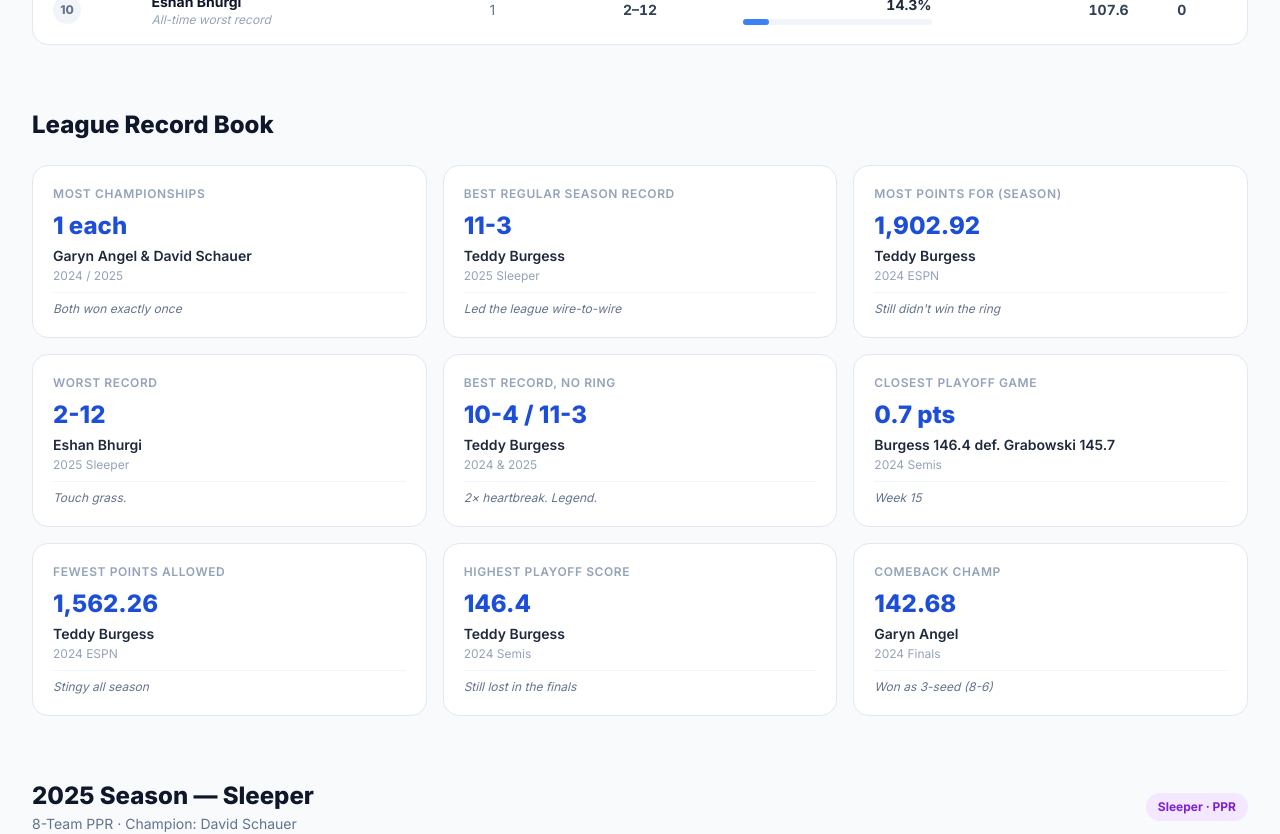
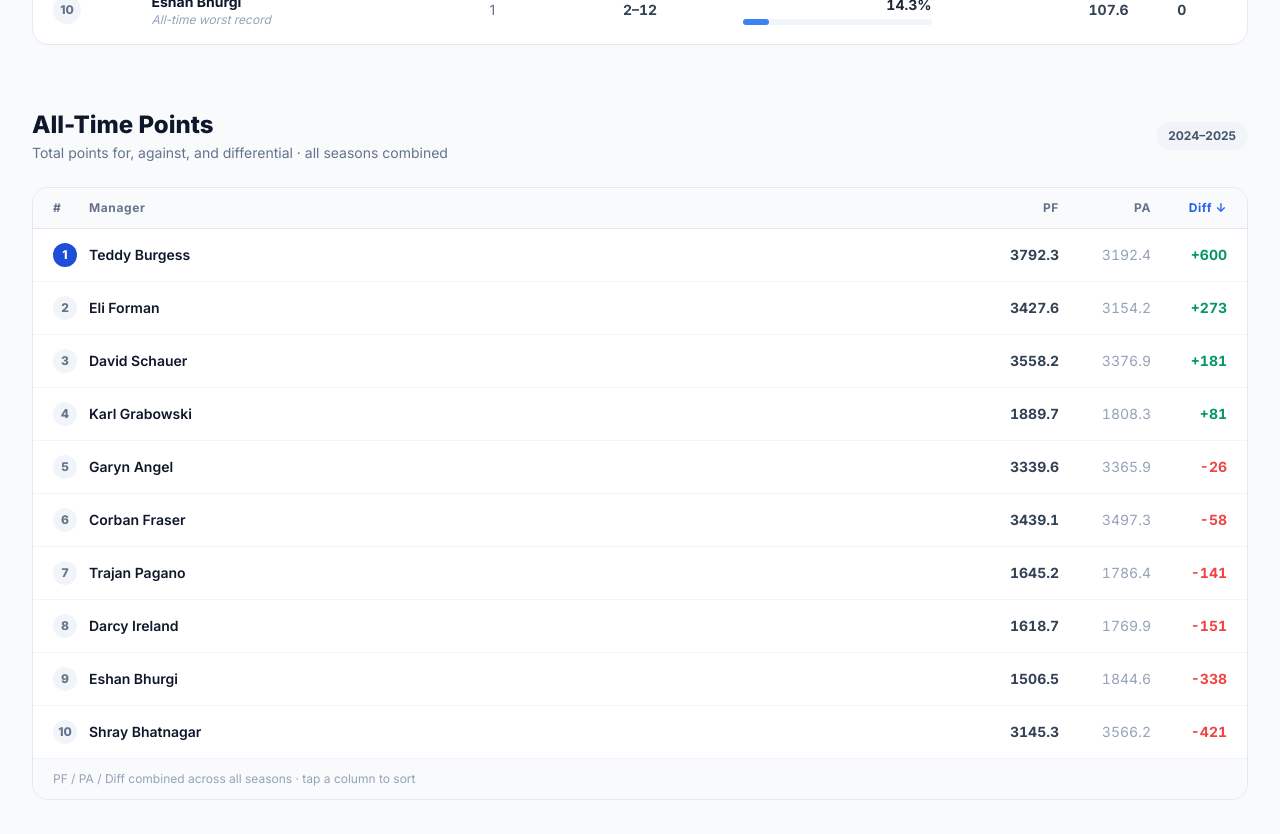
Before and after one commit to garynangel2-stack/bloodtype-awesome-ff, a Next.js app: page /history in a window 1280 px wide. Shown: the part 1540-2374 px from the top of the page. Built offline with nearby package versions, Linux system fonts and the light colour scheme.

Commit message:
Add all-time PF/PA/Diff table to History

```diff
--- a/app/history/page.tsx
+++ b/app/history/page.tsx
@@ -1,6 +1,7 @@
 import Navbar from "@/components/Navbar";
 import Footer from "@/components/Footer";
 import OwnerRankingsTable from "@/components/OwnerRankingsTable";
+import AllTimePointsTable from "@/components/AllTimePointsTable";
 import { standings2024, standings2025, allTimeRecords, allTimeOwners } from "@/lib/data";
 
 export default function HistoryPage() {
@@ -88,6 +89,19 @@ export default function HistoryPage() {
           </div>
 
           <OwnerRankingsTable owners={allTimeOwners} />
+        </section>
+
+        {/* All-Time Points (PF / PA / Diff) */}
+        <section>
+          <div className="flex items-center justify-between mb-6">
+            <div>
+              <h2 className="text-2xl font-black text-slate-900">All-Time Points</h2>
+              <p className="text-sm text-slate-500 mt-0.5">Total points for, against, and differential · all seasons combined</p>
+            </div>
+            <span className="text-xs font-bold bg-slate-100 text-slate-600 px-3 py-1.5 rounded-full">2024–2025</span>
+          </div>
+
+          <AllTimePointsTable owners={allTimeOwners} />
         </section>
 
         {/* All-Time Fun Records */}
--- /dev/null
+++ b/components/AllTimePointsTable.tsx
@@ -0,0 +1,110 @@
+"use client";
+import { useState } from "react";
+
+type Owner = {
+  owner: string;
+  totalPF: number;
+  totalPA: number;
+};
+
+type SortKey = "manager" | "pf" | "pa" | "diff";
+
+const diffOf = (o: Owner) => o.totalPF - o.totalPA;
+
+const SORT_OPTIONS: { key: SortKey; label: string; defaultDir: "asc" | "desc" }[] = [
+  { key: "diff", label: "Diff", defaultDir: "desc" },
+  { key: "pf", label: "PF", defaultDir: "desc" },
+  { key: "pa", label: "PA", defaultDir: "desc" },
+  { key: "manager", label: "Name", defaultDir: "asc" },
+];
+
+export default function AllTimePointsTable({ owners }: { owners: Owner[] }) {
+  const [sortKey, setSortKey] = useState<SortKey>("diff");
+  const [dir, setDir] = useState<"asc" | "desc">("desc");
+
+  function toggle(key: SortKey, defaultDir: "asc" | "desc" = "desc") {
+    if (sortKey === key) setDir(dir === "asc" ? "desc" : "asc");
+    else {
+      setSortKey(key);
+      setDir(defaultDir);
+    }
+  }
+
+  function valueOf(o: Owner): number | string {
+    switch (sortKey) {
+      case "manager": return o.owner.toLowerCase();
+      case "pf": return o.totalPF;
+      case "pa": return o.totalPA;
+      case "diff": return diffOf(o);
+    }
+  }
+
+  const sorted = [...owners].sort((a, b) => {
+    const av = valueOf(a);
+    const bv = valueOf(b);
+    let cmp: number;
+    if (typeof av === "string" && typeof bv === "string") cmp = av.localeCompare(bv);
+    else cmp = (av as number) - (bv as number);
+    if (cmp === 0) cmp = diffOf(b) - diffOf(a);
+    return dir === "asc" ? cmp : -cmp;
+  });
+
+  const arrow = (key: SortKey) => (sortKey === key ? (dir === "asc" ? " ↑" : " ↓") : "");
+
+  return (
+    <div>
+      {/* Mobile sort chips */}
+      <div className="md:hidden flex flex-wrap gap-2 mb-3">
+        <span className="text-xs font-bold text-slate-400 uppercase tracking-wider self-center mr-1">Sort:</span>
+        {SORT_OPTIONS.map((o) => {
+          const active = sortKey === o.key;
+          return (
+            <button
+              key={o.key}
+              onClick={() => toggle(o.key, o.defaultDir)}
+              className={`text-xs font-bold px-3 py-1.5 rounded-full border transition-colors ${
+                active ? "bg-blue-600 text-white border-blue-600" : "bg-white text-slate-600 border-slate-200"
+              }`}
+            >
+              {o.label}{active ? (dir === "asc" ? " ↑" : " ↓") : ""}
+            </button>
+          );
+        })}
+      </div>
+
+      <div className="bg-white border border-slate-200 rounded-2xl overflow-hidden">
+        {/* Header */}
+        <div className="flex items-center gap-3 px-4 sm:px-5 py-3 bg-slate-50 border-b border-slate-200 text-xs font-bold text-slate-500 uppercase tracking-wider">
+          <div className="w-6 shrink-0">#</div>
+          <button onClick={() => toggle("manager", "asc")} className={`flex-1 text-left hover:text-blue-600 ${sortKey === "manager" ? "text-blue-600" : ""}`}>Manager{arrow("manager")}</button>
+          <button onClick={() => toggle("pf")} className={`w-16 sm:w-20 text-right hover:text-blue-600 ${sortKey === "pf" ? "text-blue-600" : ""}`}>PF{arrow("pf")}</button>
+          <button onClick={() => toggle("pa")} className={`w-16 sm:w-20 text-right hover:text-blue-600 ${sortKey === "pa" ? "text-blue-600" : ""}`}>PA{arrow("pa")}</button>
+          <button onClick={() => toggle("diff")} className={`w-14 sm:w-16 text-right hover:text-blue-600 ${sortKey === "diff" ? "text-blue-600" : ""}`}>Diff{arrow("diff")}</button>
+        </div>
+        <div className="divide-y divide-slate-100">
+          {sorted.map((o, i) => {
+            const diff = diffOf(o);
+            return (
+              <div key={o.owner} className="flex items-center gap-3 px-4 sm:px-5 py-3.5 hover:bg-slate-50 transition-colors">
+                <span className={`w-6 h-6 rounded-full flex items-center justify-center text-xs font-black shrink-0 ${
+                  i === 0 ? "bg-blue-700 text-white" : "bg-slate-100 text-slate-500"
+                }`}>
+                  {i + 1}
+                </span>
+                <div className="flex-1 min-w-0 font-semibold text-slate-900 text-sm truncate">{o.owner}</div>
+                <div className="w-16 sm:w-20 text-right text-sm font-bold text-slate-700 tabular-nums">{o.totalPF.toFixed(1)}</div>
+                <div className="w-16 sm:w-20 text-right text-sm text-slate-400 tabular-nums">{o.totalPA.toFixed(1)}</div>
+                <div className={`w-14 sm:w-16 text-right text-sm font-bold tabular-nums ${diff >= 0 ? "text-emerald-600" : "text-red-500"}`}>
+                  {diff >= 0 ? "+" : ""}{diff.toFixed(0)}
+                </div>
+              </div>
+            );
+          })}
+        </div>
+        <div className="px-4 sm:px-5 py-3 bg-slate-50 border-t border-slate-100 text-xs text-slate-400">
+          PF / PA / Diff combined across all seasons · tap a column to sort
+        </div>
+      </div>
+    </div>
+  );
+}
--- a/lib/data.ts
+++ b/lib/data.ts
@@ -96,16 +96,16 @@ export const allTimeRecords = [
 
 // All-time owner stats (combined across seasons)
 export const allTimeOwners = [
-  { owner: "Teddy Burgess", seasons: 2, wins: 21, losses: 7, winPct: 0.75, totalPF: 3792.32, championships: 0, note: "All-time best record" },
-  { owner: "Garyn Angel", seasons: 2, wins: 17, losses: 11, winPct: 0.607, totalPF: 3339.62, championships: 1, note: "2024 Champion" },
-  { owner: "David Schauer", seasons: 2, wins: 16, losses: 12, winPct: 0.571, totalPF: 3558.24, championships: 1, note: "2025 Champion" },
-  { owner: "Eli Forman", seasons: 2, wins: 14, losses: 14, winPct: 0.5, totalPF: 3427.56, championships: 0, note: "" },
-  { owner: "Corban Fraser", seasons: 2, wins: 13, losses: 15, winPct: 0.464, totalPF: 3439.06, championships: 0, note: "" },
-  { owner: "Karl Grabowski", seasons: 1, wins: 7, losses: 7, winPct: 0.5, totalPF: 1889.7, championships: 0, note: "2024 only" },
-  { owner: "Darcy Ireland", seasons: 1, wins: 6, losses: 8, winPct: 0.429, totalPF: 1618.68, championships: 0, note: "2025 only" },
-  { owner: "Trajan Pagano", seasons: 1, wins: 6, losses: 8, winPct: 0.429, totalPF: 1645.16, championships: 0, note: "2024 only" },
-  { owner: "Shray Bhatnagar", seasons: 2, wins: 10, losses: 18, winPct: 0.357, totalPF: 3145.3, championships: 0, note: "Big year-2 jump" },
-  { owner: "Eshan Bhurgi", seasons: 1, wins: 2, losses: 12, winPct: 0.143, totalPF: 1506.5, championships: 0, note: "All-time worst record" },
+  { owner: "Teddy Burgess", seasons: 2, wins: 21, losses: 7, winPct: 0.75, totalPF: 3792.32, totalPA: 3192.4, championships: 0, note: "All-time best record" },
+  { owner: "Garyn Angel", seasons: 2, wins: 17, losses: 11, winPct: 0.607, totalPF: 3339.62, totalPA: 3365.92, championships: 1, note: "2024 Champion" },
+  { owner: "David Schauer", seasons: 2, wins: 16, losses: 12, winPct: 0.571, totalPF: 3558.24, totalPA: 3376.88, championships: 1, note: "2025 Champion" },
+  { owner: "Eli Forman", seasons: 2, wins: 14, losses: 14, winPct: 0.5, totalPF: 3427.56, totalPA: 3154.2, championships: 0, note: "" },
+  { owner: "Corban Fraser", seasons: 2, wins: 13, losses: 15, winPct: 0.464, totalPF: 3439.06, totalPA: 3497.32, championships: 0, note: "" },
+  { owner: "Karl Grabowski", seasons: 1, wins: 7, losses: 7, winPct: 0.5, totalPF: 1889.7, totalPA: 1808.32, championships: 0, note: "2024 only" },
+  { owner: "Darcy Ireland", seasons: 1, wins: 6, losses: 8, winPct: 0.429, totalPF: 1618.68, totalPA: 1769.9, championships: 0, note: "2025 only" },
+  { owner: "Trajan Pagano", seasons: 1, wins: 6, losses: 8, winPct: 0.429, totalPF: 1645.16, totalPA: 1786.4, championships: 0, note: "2024 only" },
+  { owner: "Shray Bhatnagar", seasons: 2, wins: 10, losses: 18, winPct: 0.357, totalPF: 3145.3, totalPA: 3566.22, championships: 0, note: "Big year-2 jump" },
+  { owner: "Eshan Bhurgi", seasons: 1, wins: 2, losses: 12, winPct: 0.143, totalPF: 1506.5, totalPA: 1844.58, championships: 0, note: "All-time worst record" },
 ];
 
 export const upcomingEvents = [
```
